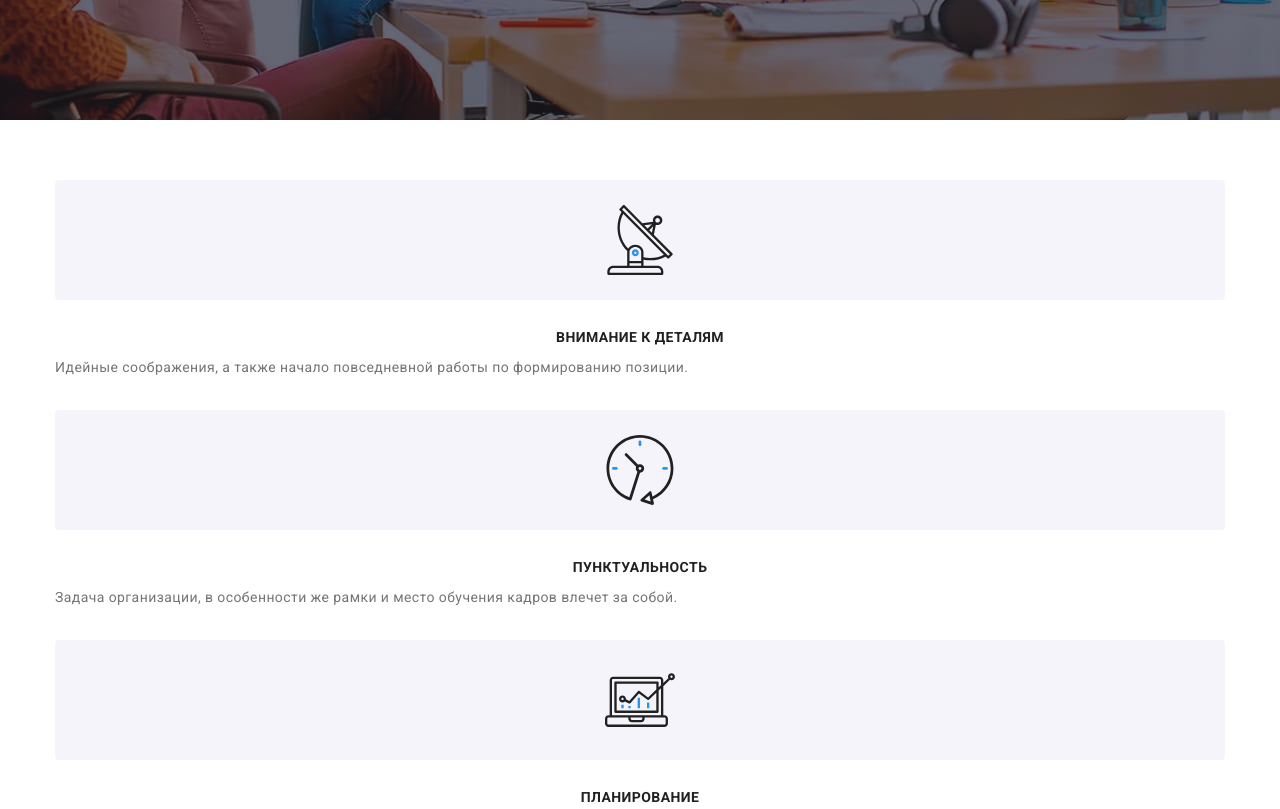
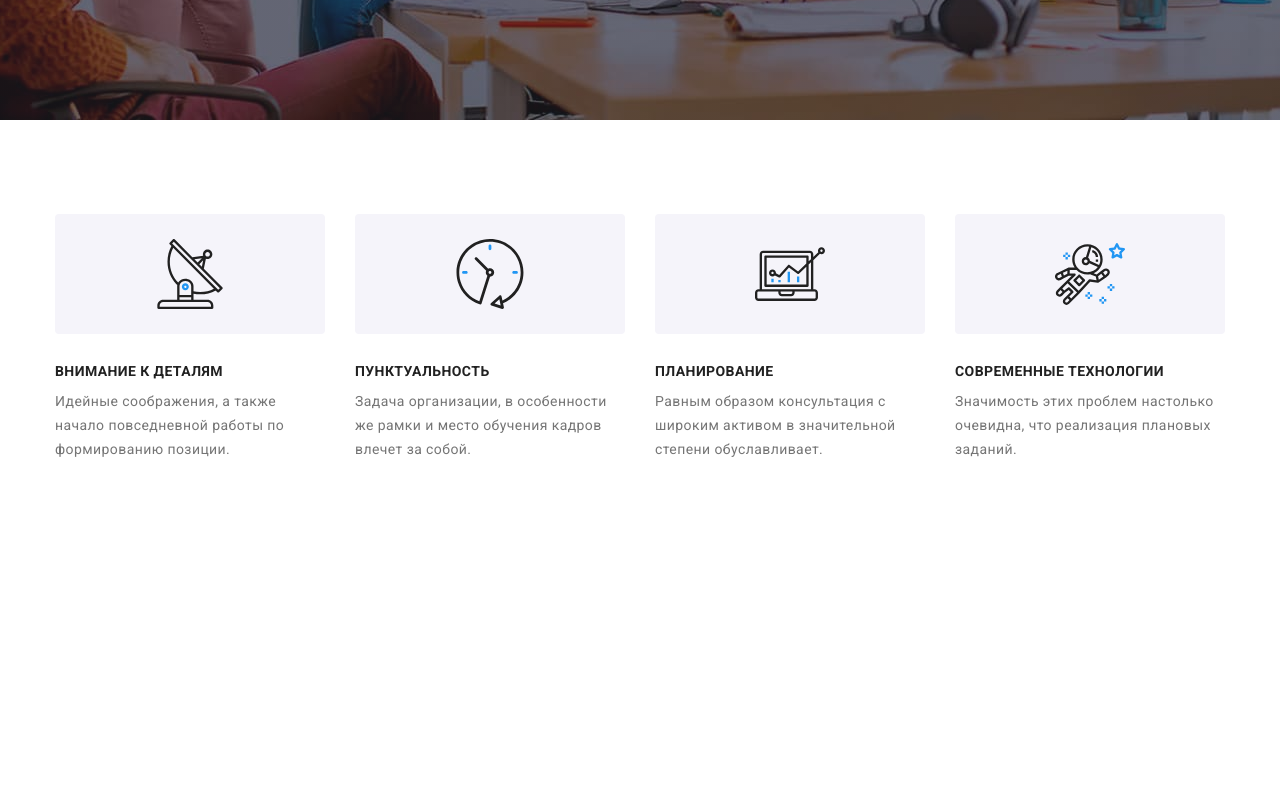
Before and after one commit to Kuzia30/goit-markup-hw-08, a plain HTML site: page index.html in a window 1280 px wide. Shown: the part 480-1289 px from the top of the page. After the commit the page ends 1036 px from the top, so only its background shows below. Drawn offline with nearby package versions, Linux system fonts and the light colour scheme.

Commit message:
finish advantages

```diff
--- a/sass/base/_container.scss
+++ b/sass/base/_container.scss
@@ -1,5 +1,10 @@
 .container {
-  width: 100%;
+  @media screen and (min-width: 480px) {
+    width: 480px;
+  }
+  @media screen and (min-width: 768px) {
+    width: 768px;
+  }
   @media screen and (min-width: 1200px) {
     width: 1200px;
   }
--- a/sass/base/_section.scss
+++ b/sass/base/_section.scss
@@ -1,6 +1,8 @@
 .section {
   padding-top: 60px;
   padding-bottom: 60px;
-  // padding-top: 94px;
-  // padding-bottom: 94px;
+  @media screen and (min-width: 1200px) {
+    padding-top: 94px;
+    padding-bottom: 94px;
+  }
 }
--- a/sass/layout/_advantages.scss
+++ b/sass/layout/_advantages.scss
@@ -1,13 +1,31 @@
 .advantages__list {
-  // display: flex;
-  // margin-right: -30px;
-  margin-bottom: -30px;
+  @media screen and (min-width: 480px) {
+    margin-bottom: -30px;
+  }
+  @media screen and (min-width: 768px) {
+    display: flex;
+    flex-wrap: wrap;
+    margin-right: -30px;
+    margin-bottom: -30px;
+  }
+  @media screen and (min-width: 1200px) {
+    display: flex;
+  }
 }
 
 .advantages__item {
-  // margin-right: 30px;
-  // width: 270px;
-  margin-bottom: 30px;
+  @media screen and (min-width: 480px) {
+    width: 450px;
+    margin-bottom: 30px;
+  }
+  @media screen and (min-width: 768px) {
+    width: calc((100% - 60px) / 2);
+    margin-right: 30px;
+    margin-bottom: 30px;
+  }
+  @media screen and (min-width: 1200px) {
+    width: 270px;
+  }
 }
 
 .advantages__image {
@@ -35,6 +53,9 @@
   text-transform: uppercase;
   letter-spacing: 0.03em;
   text-align: center;
+  @media screen and (min-width: 768px) {
+    text-align: start;
+  }
 
   color: var(--title-text-color);
 }
```
Also changed, not shown: css/main.css, css/main.min.css, 2 other files.
